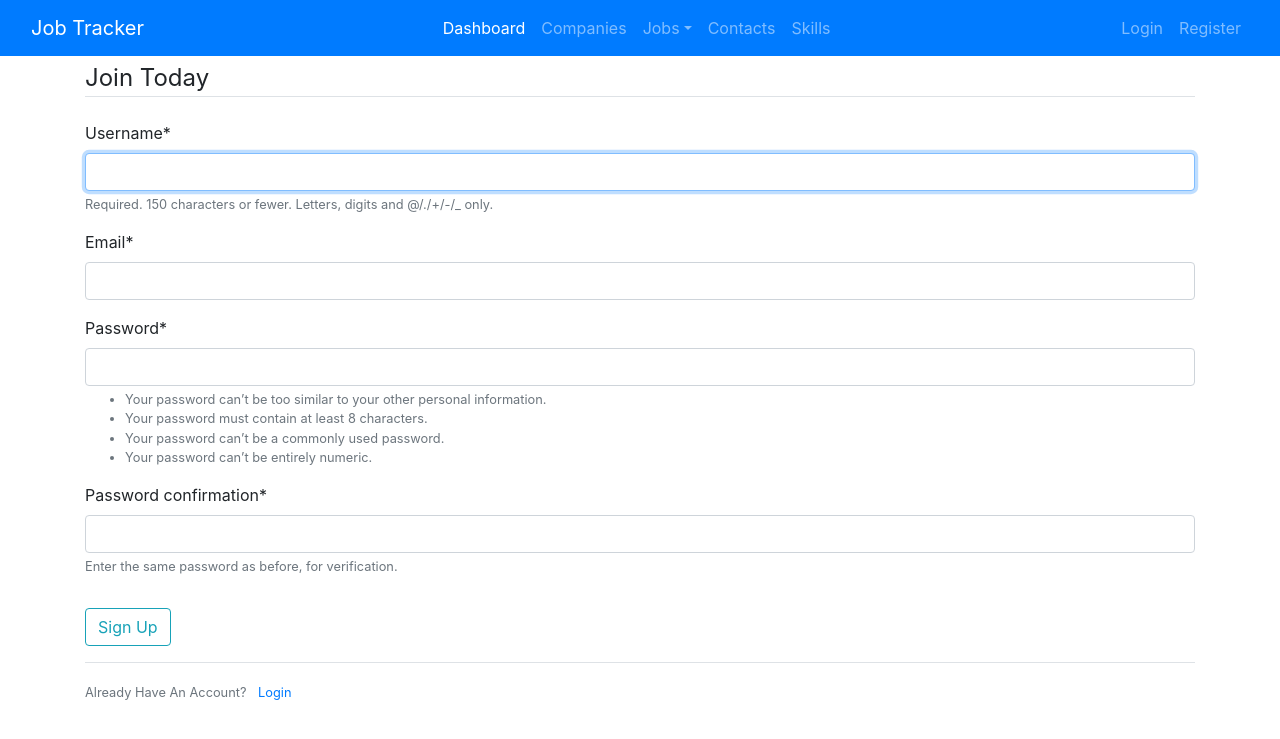
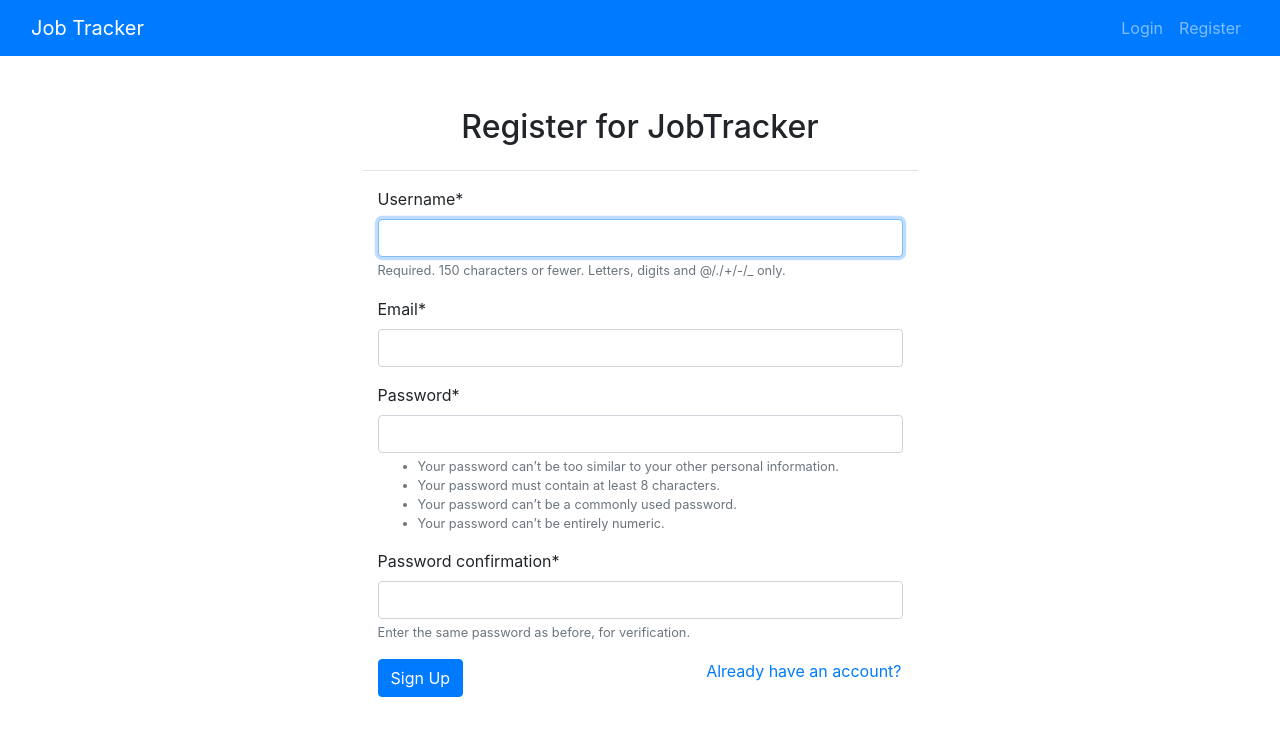
Before and after one commit to jaywangjhw/jobtracker, a Django app: page /register/ in a window 1280 px wide. Shown: the top 739 px of the page. Run offline with Django 3.2, Linux system fonts and the light colour scheme; some libraries are stand-ins or nearby versions.

Commit message:
Styled login, logout, and register.

```diff
--- a/jobs/templates/jobs/base.html
+++ b/jobs/templates/jobs/base.html
@@ -18,7 +18,7 @@
 	{% endif %}
 
 </head>
-<body>
+<body class="h-100">
 
 	<nav class="navbar navbar-expand-lg navbar-dark bg-primary fixed-top">
 		<div class="container-fluid">
@@ -29,11 +29,12 @@
 			<div class="collapse navbar-collapse"></div>
 			<div class="collapse navbar-collapse" id="expandMenu">
 				<ul class="navbar-nav mr-auto">
+					{% if request.user.is_authenticated %}
 					<li class="nav-item">
 						<a class="nav-link active" aria-current="page" href="/">Dashboard</a>
 					</li>
 					<li class="nav-item">
-						<a class="nav-link" href="/companies">Companies</a>
+						<a class="nav-link" href="{% url 'jobs-companies' %}">Companies</a>
 					</li>
 					<li class="nav-item dropdown">
 						<a class="nav-link dropdown-toggle" href="#" id="navbarDropdownMenuLink" role="button" data-bs-toggle="dropdown" aria-expanded="false">Jobs</a>
@@ -48,6 +49,7 @@
 					<li class="nav-item">
 						<a class="nav-link" href="#">Skills</a>
 					</li>
+					{% endif %}
 				</ul>
 				<ul class="navbar-nav">
 					{% if request.user.is_authenticated %}
@@ -69,7 +71,7 @@
 					</li>
 					{% else %}
 					<li class="nav-item">
-						<a class="nav-link" href="/login">Login</a>
+						<a class="nav-link" href="{% url 'login' %}">Login</a>
 					</li>
 					<li class="nav-item">
 						<a class="nav-link" href="/register">Register</a>
--- a/jobs/urls.py
+++ b/jobs/urls.py
@@ -2,6 +2,7 @@ from django.urls import path, include
 from .views import *
 from . import views
 from users import views as user_views
+from django.contrib.auth import views as auth_views
 
 
 urlpatterns = [
@@ -21,4 +22,6 @@ urlpatterns = [
 urlpatterns += [
     path('accounts/', include('django.contrib.auth.urls')),
     path('register/', user_views.register, name='register'),
+    path('login/', auth_views.LoginView.as_view(template_name='users/login.html'), name='login'),
+    path('logout/', auth_views.LogoutView.as_view(template_name='users/logout.html'), name='logout'),
 ]
--- a/jobs/views.py
+++ b/jobs/views.py
@@ -4,11 +4,13 @@ from django.http import HttpResponse, HttpResponseRedirect
 from django.views.generic import ListView, CreateView, DetailView
 from django.views.generic.edit import UpdateView, DeleteView
 from django.contrib.auth.mixins import LoginRequiredMixin
+from django.contrib.auth.decorators import login_required
 from .models import Position, Company, Account
 from .forms import PositionForm
 import json
 
 
+@login_required
 def home(request):
     return render(request, 'jobs/home.html')
 
--- a/jobtracker/settings.py
+++ b/jobtracker/settings.py
@@ -120,8 +120,8 @@ USE_TZ = True
 # https://docs.djangoproject.com/en/3.2/howto/static-files/
 
 STATIC_URL = '/static/'
-LOGIN_REDIRECT_URL = '/'
-LOGIN_URL = '/login'
+LOGIN_REDIRECT_URL = 'jobs-home'
+LOGIN_URL = 'login'
 
 # Default primary key field type
 # https://docs.djangoproject.com/en/3.2/ref/settings/#default-auto-field
--- a/jobtracker/urls.py
+++ b/jobtracker/urls.py
@@ -2,16 +2,6 @@
 
 The `urlpatterns` list routes URLs to views. For more information please see:
     https://docs.djangoproject.com/en/3.2/topics/http/urls/
-Examples:
-Function views
-    1. Add an import:  from my_app import views
-    2. Add a URL to urlpatterns:  path('', views.home, name='home')
-Class-based views
-    1. Add an import:  from other_app.views import Home
-    2. Add a URL to urlpatterns:  path('', Home.as_view(), name='home')
-Including another URLconf
-    1. Import the include() function: from django.urls import include, path
-    2. Add a URL to urlpatterns:  path('blog/', include('blog.urls'))
 """
 from django.contrib import admin
 from django.contrib.auth import views as auth_views
@@ -19,7 +9,5 @@ from django.urls import path, include
 
 urlpatterns = [
     path('admin/', admin.site.urls),
-    path('login/', auth_views.LoginView.as_view(template_name='users/login.html'), name='login'),
-    path('logout/', auth_views.LogoutView.as_view(template_name='users/logout.html'), name='logout'),
     path('', include('jobs.urls')),
 ]
--- a/users/templates/users/register.html
+++ b/users/templates/users/register.html
@@ -1,21 +1,29 @@
 {% extends "jobs/base.html" %}
 {% load crispy_forms_tags %}
 {% block content %}
-    <div class="content-section">
-        <form method="POST">
-            {% csrf_token %}
-            <fieldset class="form-group">
-                <legend class="border-bottom mb-4">Join Today</legend>
-                {{ form|crispy }}
-            </fieldset>
-            <div class="form-group">
-                <button class="btn btn-outline-info" type="submit">Sign Up</button>
-            </div>
-        </form>
-        <div class="border-top pt-3">
-            <small class="text-muted">
-                Already Have An Account? <a class="ml-2" href="/login">Login</a>
-            </small>
+
+<div class="container h-100 mt-5">
+    <div class="row justify-content-md-center mt-3">
+        <div class="col-md-auto">
+            <h2>Register for JobTracker</h2>
         </div>
     </div>
+    <div class="row justify-content-md-center">
+        <div class="col-sm-6 mt-3 mb-3 border-top pt-3">
+            <form method="POST">
+            {% csrf_token %}
+            {{ form|crispy }}
+                <div class="row mb-3">
+                    <div class="col">
+                        <button class="btn btn-primary" type="submit">Sign Up</button>
+                    </div>
+                    <div class="mr-3">
+                        <a class="" href="{% url 'login' %}">Already have an account?</a>
+                    </div>
+                </div>
+            </form>
+        </div>
+    </div>
+</div>
+
 {% endblock content %}
```
Also changed, not shown: users/templates/users/login.html (+24 -6 lines), users/templates/users/logout.html (+12 -2 lines), db.sqlite3.
